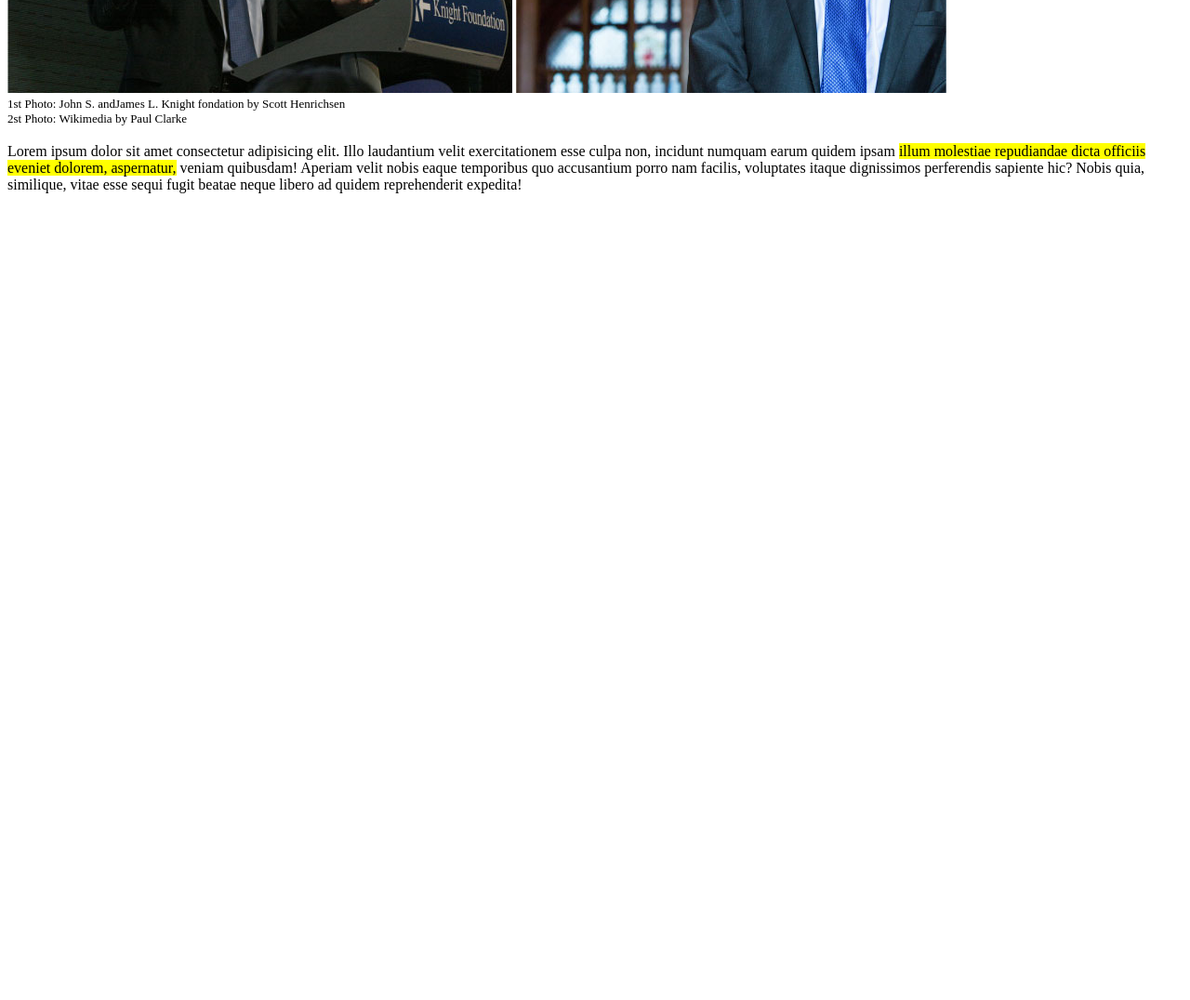
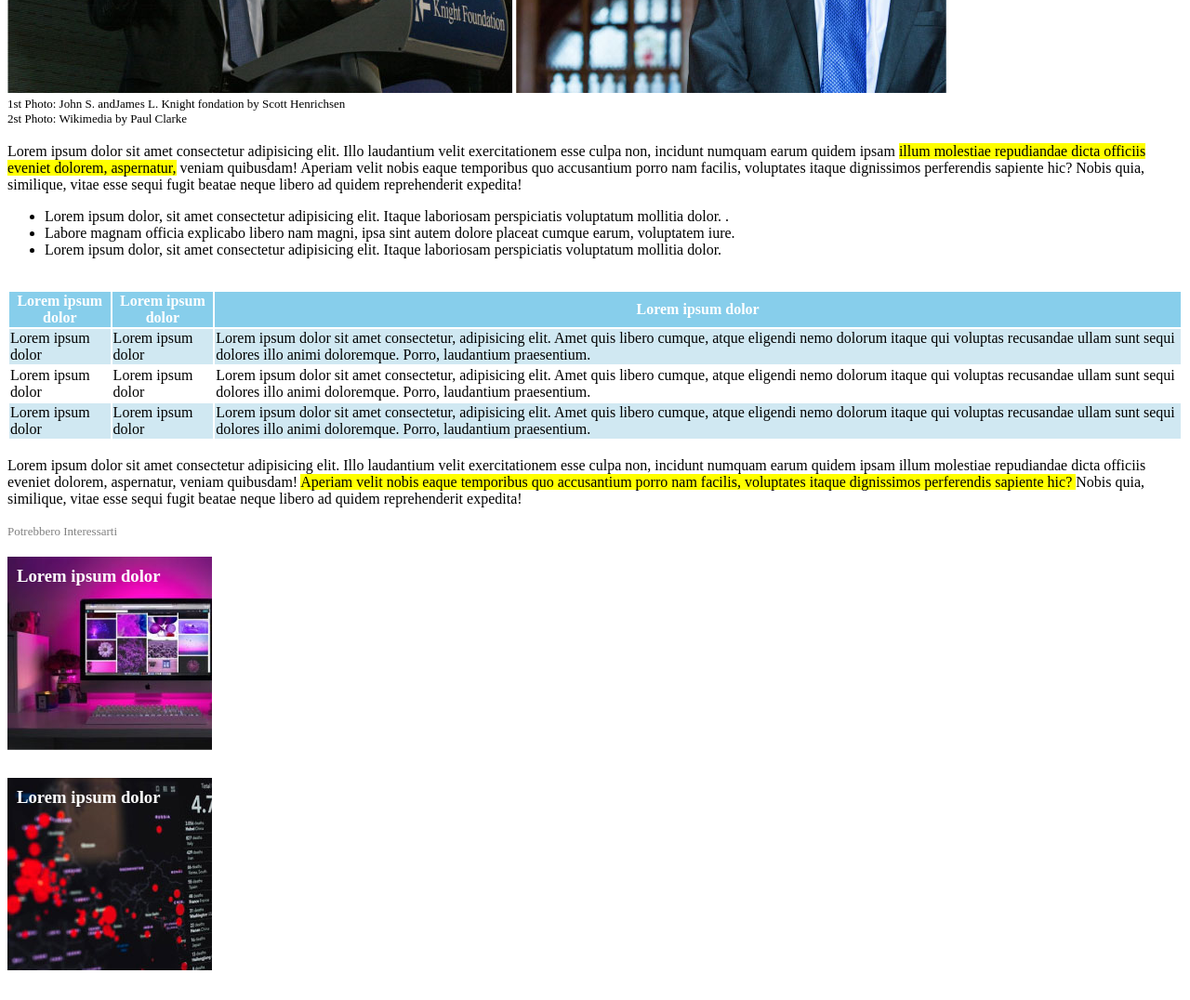
Before and after one commit to LucaCaligola/html-css-booleaner, a plain HTML site: page index.html in a window 1280 px wide. Shown: the part 500-1576 px from the top of the page at 93% size. Before the commit the page ends 800 px from the top, so only its background shows below. Drawn offline with Linux system fonts and the light colour scheme.

Commit message:
I created the table and the recommended posts, end of the exercise

```diff
--- a/index.html
+++ b/index.html
@@ -17,6 +17,7 @@
    <!-- Inizio main  -->
    <Main>
         <h1>Internet Deve essere al servizio del "bene pubblico": il manifesto di Tim Berners-Lee</h1>
+
         <div class="scritto-da">
             Scritto da <span id="text-blue">The Booleaner</span>
         </div>
@@ -38,7 +39,68 @@
 
         <!-- Testo -->
         <div>Lorem ipsum dolor sit amet consectetur adipisicing elit. Illo laudantium velit exercitationem esse culpa non, incidunt numquam earum quidem ipsam <span id="yellow">illum molestiae repudiandae dicta officiis eveniet dolorem, aspernatur,</span> veniam quibusdam!
-        Aperiam velit nobis eaque temporibus quo accusantium porro nam facilis, voluptates itaque dignissimos perferendis sapiente hic? Nobis quia, similique, vitae esse sequi fugit beatae neque libero ad quidem reprehenderit expedita!</div>
+        Aperiam velit nobis eaque temporibus quo accusantium porro nam facilis, voluptates itaque dignissimos perferendis sapiente hic? Nobis quia, similique, vitae esse sequi fugit beatae neque libero ad quidem reprehenderit expedita!
+        </div>
+
+        <!-- Lista puntata -->
+
+        <ul>
+            <li>Lorem ipsum dolor, sit amet consectetur adipisicing elit. Itaque laboriosam perspiciatis voluptatum mollitia dolor. .</li>
+            <li>Labore magnam officia explicabo libero nam magni, ipsa sint autem dolore placeat cumque earum, voluptatem iure.</li>
+            <li>Lorem ipsum dolor, sit amet consectetur adipisicing elit. Itaque laboriosam perspiciatis voluptatum mollitia dolor.</li>
+        </ul>
+        <br>
+
+        <!-- Inizio Tabella -->
+        <table>
+            <thead>
+                <tr>
+                    <th>Lorem ipsum dolor</th>
+                    <th>Lorem ipsum dolor</th>
+                    <th>Lorem ipsum dolor</th>
+                </tr>
+            </thead>
+
+            <tr class="riga-colorata">
+                <td>Lorem ipsum dolor</td>
+                <td>Lorem ipsum dolor</td>
+                <td>Lorem ipsum dolor sit amet consectetur, adipisicing elit. Amet quis libero cumque, atque eligendi nemo dolorum itaque qui voluptas recusandae ullam sunt sequi dolores illo animi doloremque. Porro, laudantium praesentium.</td>
+             </tr>
+
+             <tr>
+                <td>Lorem ipsum dolor</td>
+                <td>Lorem ipsum dolor</td>
+                <td>Lorem ipsum dolor sit amet consectetur, adipisicing elit. Amet quis libero cumque, atque eligendi nemo dolorum itaque qui voluptas recusandae ullam sunt sequi dolores illo animi doloremque. Porro, laudantium praesentium.</td>
+             </tr>
+
+             <tr class="riga-colorata">
+                <td>Lorem ipsum dolor</td>
+                <td>Lorem ipsum dolor</td>
+                <td>Lorem ipsum dolor sit amet consectetur, adipisicing elit. Amet quis libero cumque, atque eligendi nemo dolorum itaque qui voluptas recusandae ullam sunt sequi dolores illo animi doloremque. Porro, laudantium praesentium.</td>
+             </tr>
+        </table>
+        <br>
+
+        <!-- Inizio descrizione finale -->
+        <div>
+            Lorem ipsum dolor sit amet consectetur adipisicing elit. Illo laudantium velit exercitationem esse culpa non, incidunt numquam earum quidem ipsam illum molestiae repudiandae dicta officiis eveniet dolorem, aspernatur, veniam quibusdam!
+            <span id="yellow"> Aperiam velit nobis eaque temporibus quo accusantium porro nam facilis, voluptates itaque dignissimos perferendis sapiente hic? </span> Nobis quia, similique, vitae esse sequi fugit beatae neque libero ad quidem reprehenderit expedita!
+        </div>
+        <br>
+
+        <!-- Inizio Footer  -->
+        <footer>
+            <div class="scritto-da">
+                Potrebbero Interessarti
+            </div>
+
+            <!-- Articoli correlati -->
+            <h3 id="monitor">Lorem ipsum dolor</h3>
+
+            <h3 id="grafico">Lorem ipsum dolor</h3>
+
+        </footer>
+
 
    </Main>
 </body>
--- a/style.css
+++ b/style.css
@@ -22,11 +22,38 @@ header {
 }
 
 .descrizioni-foto {
-
     font-size: small;
 }
 
-span {
+#yellow {
+    background-color: yellow;
+}
 
-background-color: yellow;
+thead {
+
+    background-color: skyblue;
+    color: white;
 }
+.riga-colorata {
+    background-color: rgb(208, 232, 242);
+}
+
+#monitor {
+
+    background-image: url(img/monitor.jpg);
+    height: 200px;
+    width: 200px;
+    background-repeat: no-repeat;
+    color: white;
+    padding: 10px;
+}
+
+#grafico {
+
+    background-image: url(img/graph.jpg);
+    height: 200px;
+    width: 200px;
+    background-repeat: no-repeat;
+    color: white;
+    padding: 10px;
+}
```
